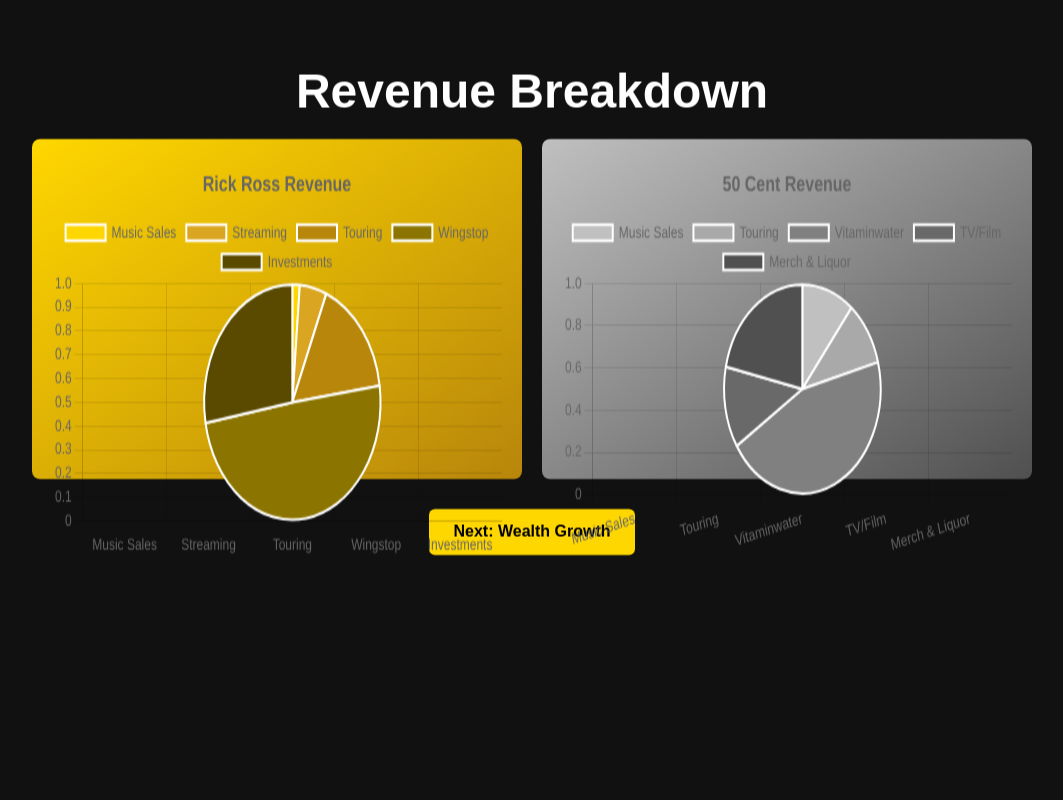
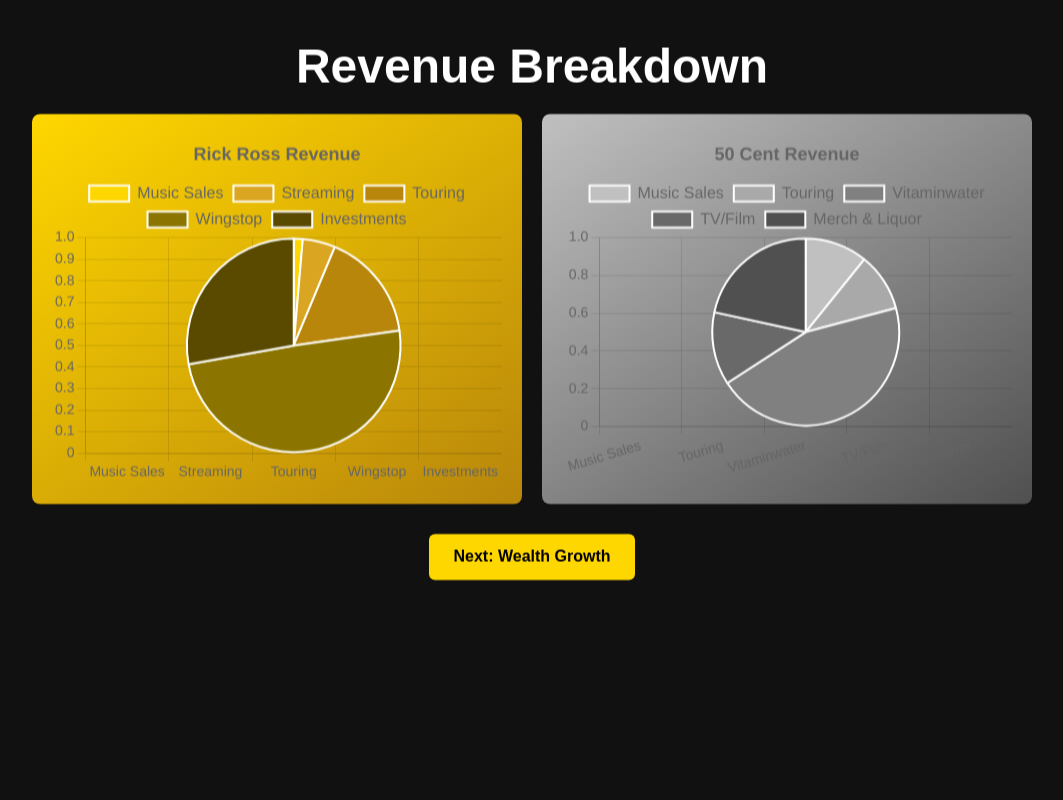
Before and after one commit to cdsmith16/bawse, a plain HTML site: page index.html in a window 1280 px wide. Shown: the part 1720-2520 px from the top of the page, without its empty margins (108-1171 px from the left). Drawn offline with nearby package versions, Linux system fonts and the light colour scheme.

Commit message:
Responsive for desktop too

```diff
--- a/index.html
+++ b/index.html
@@ -80,10 +80,10 @@ font-size: clamp(1.5rem, 5vw, 3rem);
 .highlight-ross { color: gold; }
 .highlight-50 { color: silver; }
 
-/* Canvas mobile fixes */
+/* Canvas responsive sizing */
 canvas {
 width: 100% !important;
-height: 300px !important; /* Fixed height for mobile */
+height: 250px !important; /* Base mobile height */
 max-width: 100%;
 touch-action: none; /* Prevent scroll conflicts */
 }
@@ -105,13 +105,32 @@ flex-direction: row;
 gap: 20px;
 }
 canvas {
-height: 400px !important;
+height: 400px !important; /* Larger charts on desktop */
 }
 nav {
 padding: 10px 5%;
 }
 section {
 padding: 80px 5% 60px;
+}
+.chart-container {
+height: 400px; /* Match canvas height */
+}
+}
+
+/* Large desktop optimization */
+@media (min-width: 1200px) {
+canvas {
+height: 450px !important; /* Even larger on big screens */
+}
+.chart-container {
+height: 450px;
+}
+.split .card canvas {
+height: 350px !important; /* Slightly smaller for side-by-side cards */
+}
+.split .card .chart-container {
+height: 350px;
 }
 }
 
@@ -325,7 +344,7 @@ padding: 12px;
 .chart-container {
 position: relative;
 width: 100%;
-height: 300px;
+height: 250px; /* Base mobile height */
 }
 
 .chart-loading {
@@ -539,7 +558,7 @@ font-size: 0.9rem;
       loader.style.display = 'none';
     });
 
-    // Chart.js mobile-optimized configuration
+    // Chart.js responsive configuration with proper desktop scaling
     const mobileConfig = {
       responsive: true,
       maintainAspectRatio: false,
@@ -547,7 +566,7 @@ font-size: 0.9rem;
         legend: {
           labels: {
             font: {
-              size: window.innerWidth < 768 ? 10 : 12
+              size: window.innerWidth < 768 ? 10 : window.innerWidth < 1200 ? 14 : 16
             }
           }
         }
@@ -556,14 +575,14 @@ font-size: 0.9rem;
         x: {
           ticks: {
             font: {
-              size: window.innerWidth < 768 ? 10 : 12
+              size: window.innerWidth < 768 ? 10 : window.innerWidth < 1200 ? 12 : 14
             }
           }
         },
         y: {
           ticks: {
             font: {
-              size: window.innerWidth < 768 ? 10 : 12
+              size: window.innerWidth < 768 ? 10 : window.innerWidth < 1200 ? 12 : 14
             }
           }
         }
@@ -602,7 +621,7 @@ font-size: 0.9rem;
             display: true,
             text: 'Rick Ross Revenue',
             font: {
-              size: window.innerWidth < 768 ? 12 : 16
+              size: window.innerWidth < 768 ? 12 : window.innerWidth < 1200 ? 16 : 18
             }
           }
         }
@@ -627,7 +646,7 @@ font-size: 0.9rem;
             display: true,
             text: '50 Cent Revenue',
             font: {
-              size: window.innerWidth < 768 ? 12 : 16
+              size: window.innerWidth < 768 ? 12 : window.innerWidth < 1200 ? 16 : 18
             }
           }
         }
@@ -682,8 +701,29 @@ font-size: 0.9rem;
     }, 500);
   });
 
-  // Handle window resize
+  // Handle window resize with proper chart resizing
   window.addEventListener('resize', () => {
+    // Update chart container heights based on new screen size
+    const containers = document.querySelectorAll('.chart-container');
+    containers.forEach(container => {
+      if (window.innerWidth >= 1200) {
+        if (container.closest('.split .card')) {
+          container.style.height = '350px';
+        } else {
+          container.style.height = '450px';
+        }
+      } else if (window.innerWidth >= 768) {
+        if (container.closest('.split .card')) {
+          container.style.height = '350px';
+        } else {
+          container.style.height = '400px';
+        }
+      } else {
+        container.style.height = '250px';
+      }
+    });
+
+    // Resize all charts
     Object.values(Chart.instances).forEach(chart => {
       if (chart) chart.resize();
     });
```
